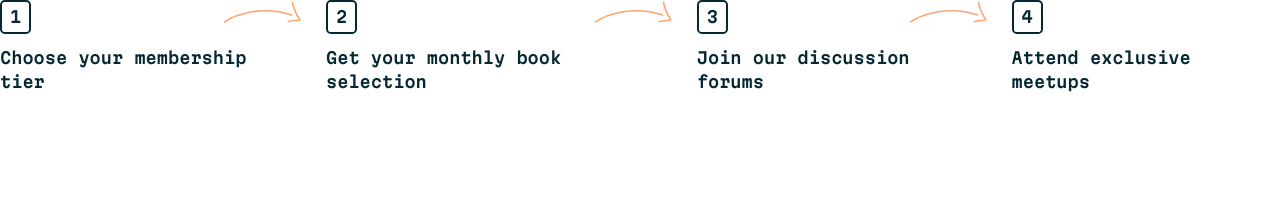
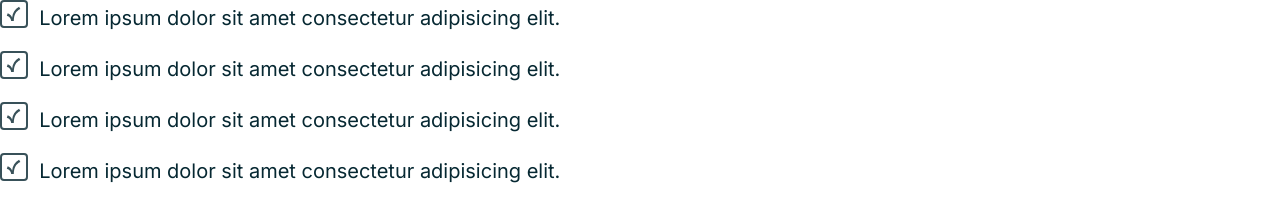
Before and after one commit to Lewis-mbui/fem-tech-book-club-landing-page, a website built with Vite: page index.html in a window 1280 px wide. Built offline with nearby package versions, Linux system fonts and the light colour scheme.

Commit message:
Build ticked list component

```diff
--- a/index.html
+++ b/index.html
@@ -8,12 +8,12 @@
     <link rel="stylesheet" href="src/style.css" />
   </head>
   <body>
-    <ol class="list list--num | ff-primary text-color-primary-400" role="list">
-      <li class="fw-semibold">Choose your membership tier</li>
-      <li class="fw-semibold">Get your monthly book selection</li>
-      <li class="fw-semibold">Join our discussion forums</li>
-      <li class="fw-semibold">Attend exclusive meetups</li>
-    </ol>
+    <ul class="list--tick | ff-secondary text-color-primary-400" role="list">
+      <li>Lorem ipsum dolor sit amet consectetur adipisicing elit.</li>
+      <li>Lorem ipsum dolor sit amet consectetur adipisicing elit.</li>
+      <li>Lorem ipsum dolor sit amet consectetur adipisicing elit.</li>
+      <li>Lorem ipsum dolor sit amet consectetur adipisicing elit.</li>
+    </ul>
     <script type="module" src="/src/main.js"></script>
   </body>
 </html>
--- a/src/style.css
+++ b/src/style.css
@@ -255,6 +255,25 @@ svg {
   }
 }
 
+/* TICKED LISTS */
+.list--tick {
+  font-size: var(--fs-400);
+  display: flex;
+  flex-direction: column;
+  line-height: var(--lh-500);
+  gap: 1rem;
+}
+
+.list--tick li::before {
+  content: url(/public/images/icon-check.svg);
+}
+
+.list--tick li {
+  display: flex;
+  align-items: center;
+  gap: 0.7rem;
+}
+
 /* UTILITY CLASSES */
 .text-color-primary-200 { color: var(--clr-primary-200); }
 .text-color-primary-300 { color: var(--clr-primary-300); }
```
Also changed, not shown: components/list-tick.html (added, +6 -0 lines).
